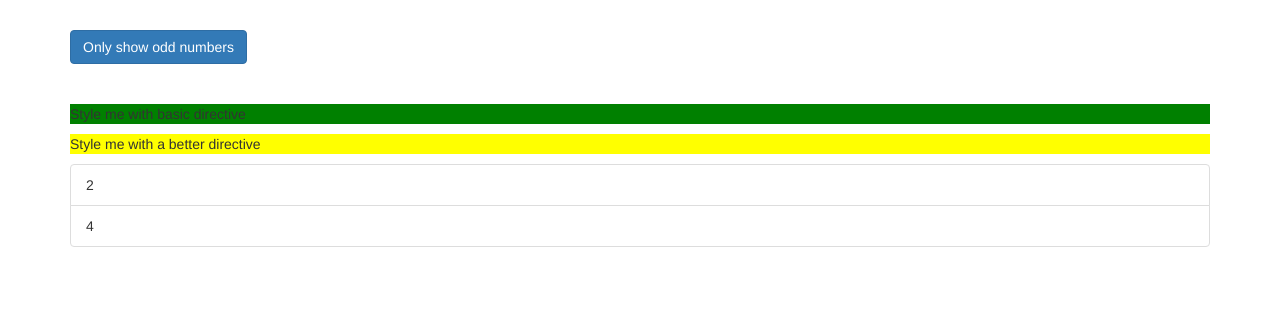
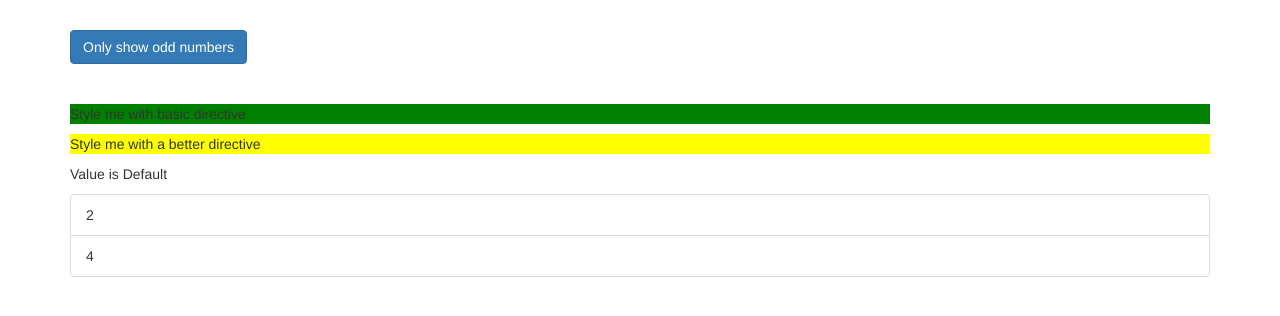
Before and after one commit to tuf65985/Section-7, an Angular app: page / in a window 1280 px wide. Shown: the top 316 px of the page. Built offline with nearby package versions, Linux system fonts and the light colour scheme.

Commit message:
7.92 ngSwitch

```diff
--- a/src/app/app.component.html
+++ b/src/app/app.component.html
@@ -28,7 +28,14 @@
       <p appBasicHighlight>Style me with basic directive</p>
       <p [appBetterHighlight]="'red'" [defaultColor]="'yellow'"
       >Style me with a better directive</p>
+      <div [ngSwitch]="value">
+        <p *ngSwitchCase="5"> Value is 5</p>
+        <p *ngSwitchCase="10"> Value is 10</p>
+        <p *ngSwitchCase="15"> Value is 15</p>
+        <p *ngSwitchCase="20"> Value is 20</p>
+        <p *ngSwitchDefault>Value is Default</p>
 
+      </div>
         <div *appUnless="onlyOdd">
           <li
             class="list-group-item"
```
